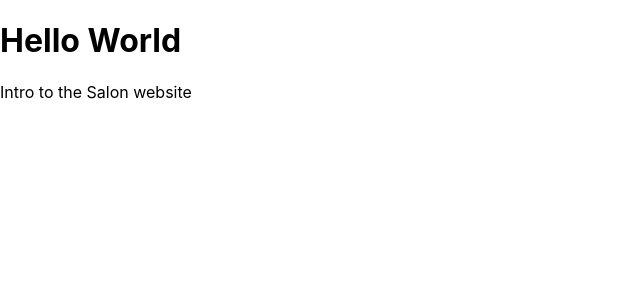
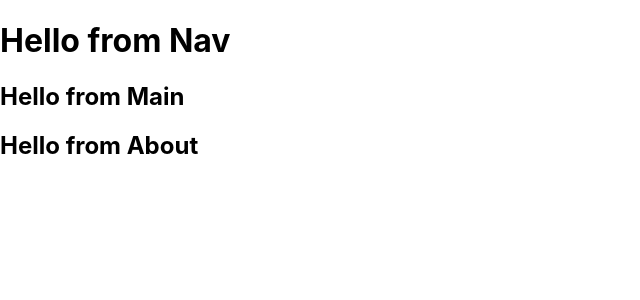
Before and after one commit to fcondori1/salon-nr, a React (Create React App) app: page / in a window 1280 px wide. Shown: the top 300 px of the page, without its empty margins (0-640 px from the left). Built offline with nearby package versions, Linux system fonts and the light colour scheme.

Commit message:
connect components

```diff
--- a/src/App.js
+++ b/src/App.js
@@ -1,11 +1,15 @@
 import logo from './logo.svg';
 import './App.css';
+import Nav from './component/Nav/Nav';
+import Main from './component/Main/Main';
+import About from './component/About/About';
 
 function App() {
 	return (
 		<div className='App'>
-			<h1>Hello World</h1>
-      <p>Intro to the Salon website</p>
+			<Nav />
+			<Main />
+			<About />
 		</div>
 	);
 }
```
